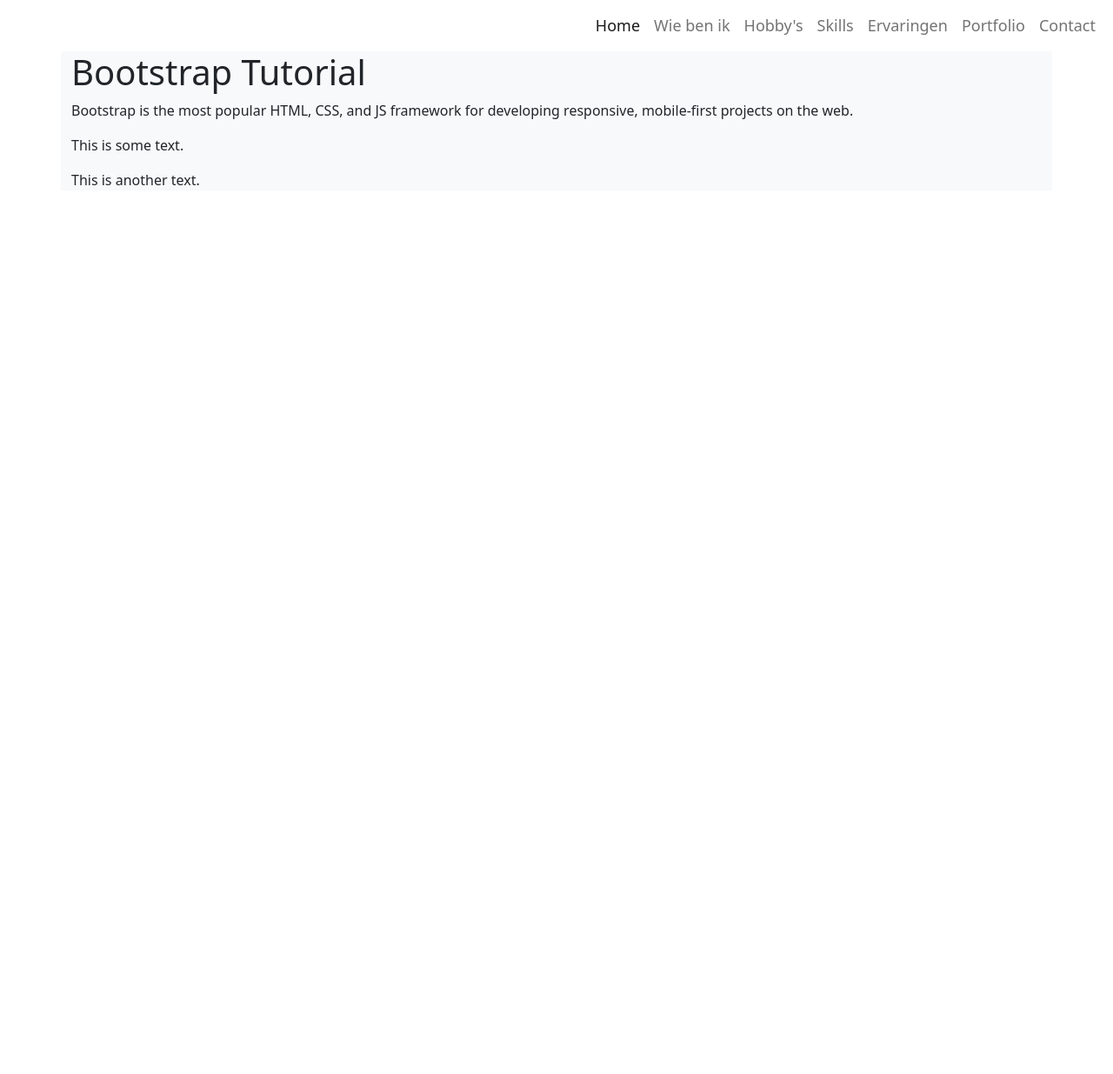
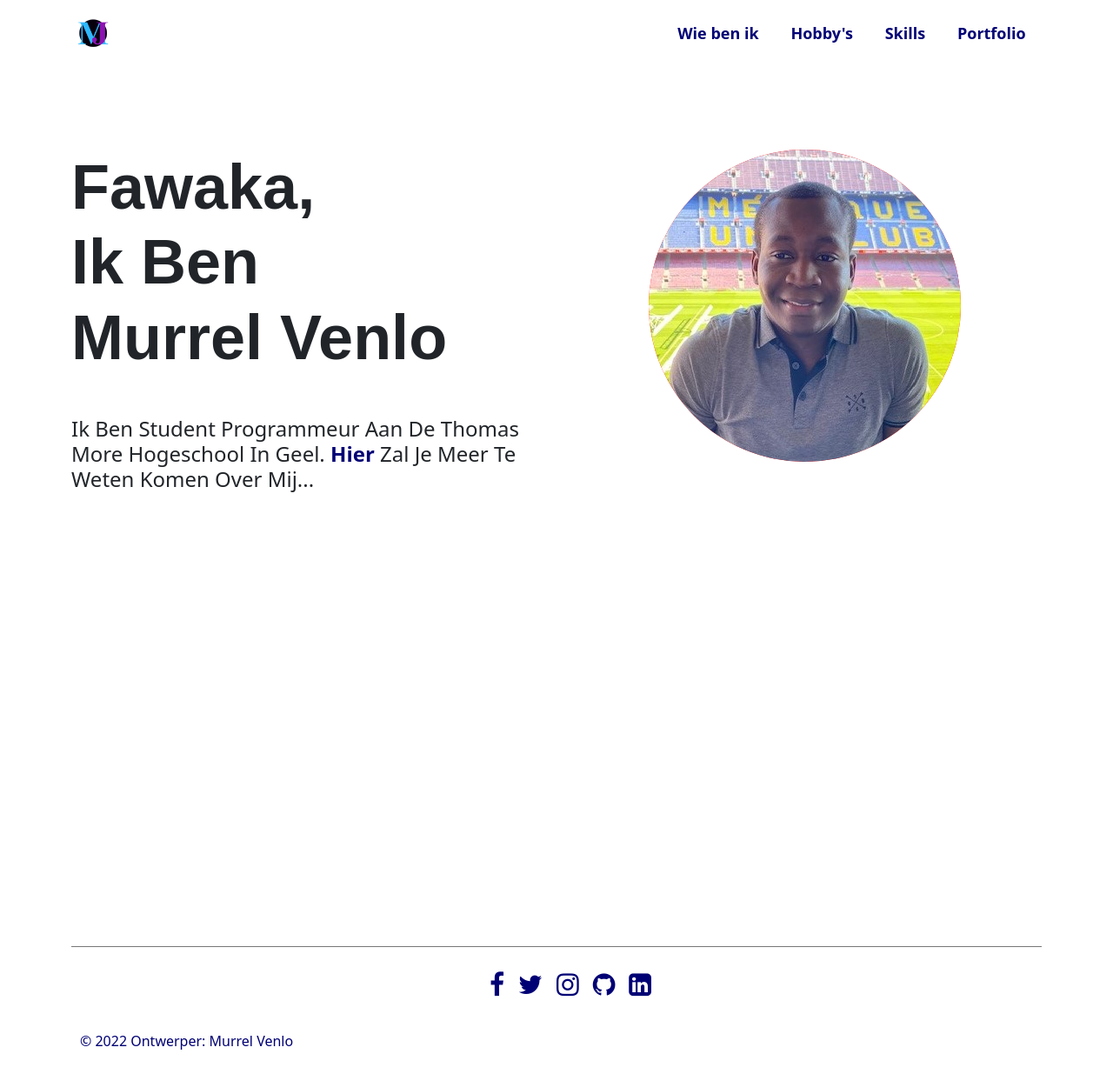
Before and after one commit to murrelvenlo/afstudeer_portfolio, a website: page assets/css/index.html in a window 1280 px wide. Shown: the whole page at 87% size. Before the commit the page ends 800 px from the top, so only its background shows below. Drawn offline with nearby package versions, Linux system fonts and the light colour scheme; files that its build step writes are made by us from their sources; files whose address does not match are found by name.

Commit message:
Pagina bijgewerkt.

```diff
--- a/assets/css/index.html
+++ b/assets/css/index.html
@@ -6,13 +6,15 @@
     <meta name="viewport" content="width=device-width, initial-scale=1.0">
     <link rel="stylesheet" href="assets/css/style.css">
     <link href="https://cdn.jsdelivr.net/npm/bootstrap@5.0.2/dist/css/bootstrap.min.css" rel="stylesheet" integrity="sha384-EVSTQN3/azprG1Anm3QDgpJLIm9Nao0Yz1ztcQTwFspd3yD65VohhpuuCOmLASjC" crossorigin="anonymous">
-    <title>Portfolio</title>
+    <link rel="stylesheet" href="https://stackpath.bootstrapcdn.com/font-awesome/4.7.0/css/font-awesome.min.css">
+    <link rel="shortcut icon" href="/images/icon.ico" type="image/x-icon">
+    <title>Home</title>
 </head>
-<body>
-    <nav class="navbar navbar-expand-lg navbar-light bg-white">
-        <div class="container-fluid">
-          <a class="navbar-brand" href="#">
-            <img src="images/" alt="">
+<body class="page-content">
+    <nav class="navbar navbar-expand-lg navbar-light menu">
+        <div class="container">
+          <a class="navbar-brand" href="/">
+            <img src="images/LogoMj.png" alt="logo_mj" height="50" width="50">
           </a>
           <button class="navbar-toggler" type="button" data-bs-toggle="collapse" data-bs-target="#navbarNav" aria-controls="navbarNav" aria-expanded="false" aria-label="Toggle navigation">
             <span class="navbar-toggler-icon"></span>
@@ -20,40 +22,67 @@
           <div class="collapse navbar-collapse justify-content-end" id="navbarNav">
             <ul class="navbar-nav">
               <li class="nav-item">
-                <a class="nav-link active" aria-current="page" href="#">Home</a>
+                <a class="nav-link" href="/pages/about.html">Wie ben ik</a>
               </li>
               <li class="nav-item">
-                <a class="nav-link" href="#">Wie ben ik</a>
+                <a class="nav-link" href="/pages/hobby.html">Hobby's</a>
               </li>
               <li class="nav-item">
-                <a class="nav-link" href="#">Hobby's</a>
+                <a class="nav-link" href="/pages/skills.html">Skills</a>
               </li>
               <li class="nav-item">
-                <a class="nav-link" href="#">Skills</a>
-              </li>
-              <li class="nav-item">
-                <a class="nav-link" href="#">Ervaringen</a>
-              </li>
-              <li class="nav-item">
-                <a class="nav-link" href="#">Portfolio</a>
-              </li>
-              <li class="nav-item">
-                <a class="nav-link" href="#">Contact</a>
+                <a class="nav-link" href="/pages/Portfolio.html">Portfolio</a>
               </li>
             </ul>
           </div>
         </div>
       </nav>
-      <div class="container bg-light">
-        <div class="jumbotron">
-          <h1>Bootstrap Tutorial</h1>
-          <p>Bootstrap is the most popular HTML, CSS, and JS framework for developing
-          responsive, mobile-first projects on the web.</p>
-        </div>
-        <p>This is some text.</p>
-        <p>This is another text.</p>
-      </div>
+   <!-- Welcome section -->
+   <section id="home" class="welcome">
+     <div class="container">
+       <div class="row">
+         <div class="col-md-6 secs">
+           <h1 class="display-2">
+             <span class="display-2--welcome">
+               Fawaka,<br> Ik ben<br> Murrel Venlo
+             </span>
+             <!-- <span class="display-2 test">
+              Hallo, Ik ben Murrel Venlo
+            </span> -->
+             <span class="display-2--desc">
+              Ik ben student programmeur aan de Thomas more Hogeschool in Geel. <a href="/pages/about.html" style="text-decoration: none;"> <span class="hier">Hier</span></a> zal je meer te weten komen over mij...
+            </span>
 
+            <!-- <a href="" id="/documents/cv.pdf" download="cv.pdf">Dowload mijn CV hier</a> -->
+           </h1>
+         </div>
+         <div class="col-md-6 secs text-center">
+           <div class="img-sec bg-img">
+           <img src="images/campnou.jpg" alt="afb_mj" class="rounded-circle img-style mask">
+          </div>
+         </div>
+       </div>
+     </div>
+   </section>
+   <div class="container">
+    <footer class="foot">
+      <section class="ft-social">
+          <ul class="ft-social-list">
+            <li><a href="https://www.facebook.com/profile.php?id=100003079420833" target="_blank"><i class="fa fa-facebook-f"></i></a></li>
+            <li><a href="https://twitter.com/venlomurrelpri" target="_blank"><i class="fa fa-twitter"></i></a></li>
+            <li><a href="https://www.instagram.com/murrel_mj/" target="_blank"><i class="fa fa-instagram"></i></a></li>
+            <li><a href="https://github.com/venlomj"><i class="fa fa-github" target="_blank"></i></a></li>
+            <li><a href="https://www.linkedin.com/in/murrel-venlo-6552bb135/" target="_blank"><i class="fa fa-linkedin-square"></i></a></li>
+          </ul>
+        </section>
+        <section class="ft-copy">
+          <div class="sec-copy">
+            <p>&copy; 2022 Ontwerper: Murrel Venlo</p>
+          </div>
+        </section>
+  </footer>
+   </div>
+    <script src="/js/index.js"></script>
       <script src="https://cdn.jsdelivr.net/npm/@popperjs/core@2.9.2/dist/umd/popper.min.js" integrity="sha384-IQsoLXl5PILFhosVNubq5LC7Qb9DXgDA9i+tQ8Zj3iwWAwPtgFTxbJ8NT4GN1R8p" crossorigin="anonymous"></script>
 <script src="https://cdn.jsdelivr.net/npm/bootstrap@5.0.2/dist/js/bootstrap.min.js" integrity="sha384-cVKIPhGWiC2Al4u+LWgxfKTRIcfu0JTxR+EQDz/bgldoEyl4H0zUF0QKbrJ0EcQF" crossorigin="anonymous"></script>
 </body>
```
Also changed, not shown: pages/about.html (+1 -1 lines).
